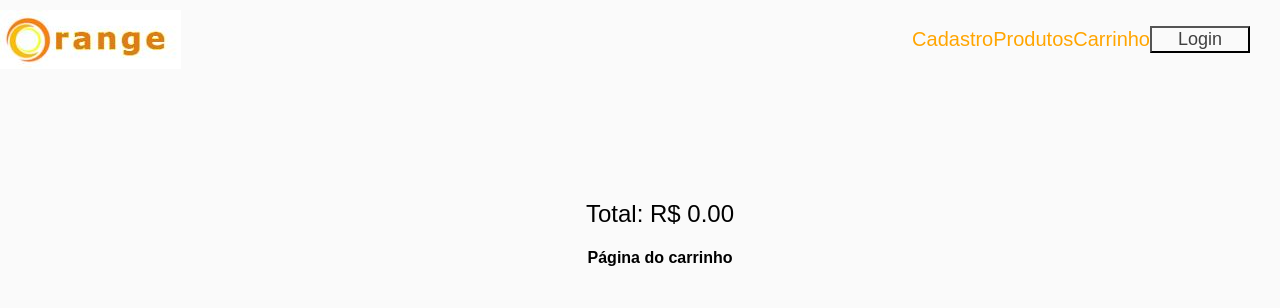
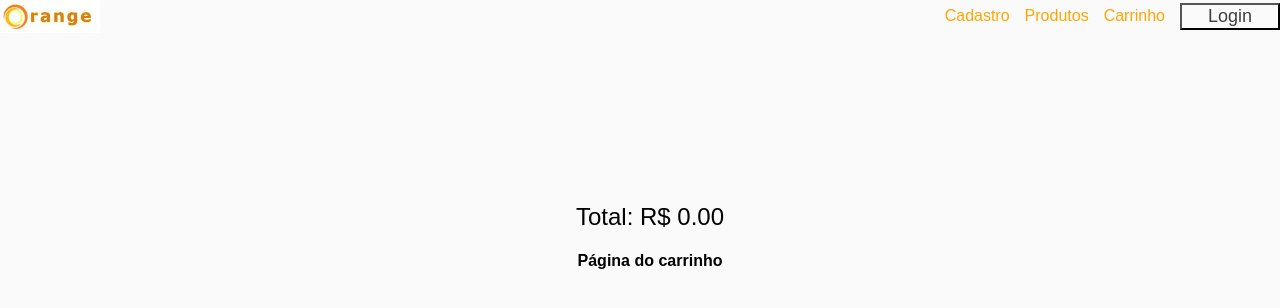
Before and after one commit to uendelrocha/orange, a plain HTML site: page carrinho/index.html in a window 1280 px wide. Shown: the top 308 px of the page. Drawn offline with Linux system fonts and the light colour scheme; files whose address does not match are found by name.

Commit message:
Changes to be committed: 	modified:   css/cadastro.css 	modified:   css/carrinho.css 	modified:   css/index.css 	modified:   js/index.js

```diff
--- a/css/cadastro.css
+++ b/css/cadastro.css
@@ -1,6 +1,7 @@
 body {
+    margin-top: 0px; /* Ajuste para compensar a altura do cabeçalho */
     margin: 1;
-    padding: 20px;
+    padding: 10px;
     background-color: Var(--branco);
   }
 
@@ -87,6 +88,8 @@ body {
   }
 
   .corpo{
+    margin-top: 40px; /* Ajuste para compensar a altura do cabeçalho */
+    padding: 10px;
     display: flexbox;
     flex-wrap: wrap;
     width: 60%;
--- a/css/carrinho.css
+++ b/css/carrinho.css
@@ -5,21 +5,21 @@ body, html {
     font-family: Arial, sans-serif;
 }
 
-#divCabecalho {
+/*#divCabecalho {
     background-color:transparent;
     color: white;
     text-align: center;
     padding: 10px 0;
     width: 100%;
-    position: fixed;
-    top: 0;
+    /* position: fixed; */
+   /* top: 0;
     left: 0;
-    z-index: 1000;
-}
+    z-index: 1000;*/
+/*}*/
 
 #corpo {
-    margin-top: 60px; /* Ajuste para compensar a altura do cabeçalho */
-    padding: 20px;
+    margin-top: 40px; /* Ajuste para compensar a altura do cabeçalho */
+    padding: 10px;
 }
 
 #divRodape {
@@ -41,12 +41,12 @@ body, html {
 }
 
 .produto {
-    background: #f9f9f9;
-    border: 1px solid #ddd;
+    background: var(--branco);
+    border: 1px solid #e7e407;
     border-radius: 10px;
     padding: 15px;
     width: 200px;
-    box-shadow: 0 2px 5px #ec8106de;
+    box-shadow: 0 2px 5px rgba(236, 73, 9, 0.871);
     text-align: center;
     box-sizing: border-box;
 }
@@ -67,9 +67,17 @@ body, html {
     margin: 5px 0;
 }
 
+
+.produto button:hover {
+    background-color: hsl(34, 88%, 60%); /* Nova cor ao passar o mouse */
+    color: white; /* Muda a cor do texto para branco */
+}
+}
+
+
 .produto button {
-    background-color: --laranja;
-    color: white;
+    background-color: var(--preto);
+    color: hwb(32 38% 11%);
     border: none;
     padding: 10px;
     border-radius: 5px;
@@ -77,7 +85,7 @@ body, html {
 }
 
 .produto button:disabled {
-    background-color: #aaa;
+    background-color: hsl(34, 78%, 75%);
     cursor: not-allowed;
 }
 
--- a/css/index.css
+++ b/css/index.css
@@ -17,22 +17,43 @@
 }
 
 /* Estilos para menus */
-.menu {
 
+.cabecalho {
+  display: flex; /* Permite posicionar elementos lado a lado */
+  width: 100%;
+  justify-content: space-between; /* Distribui espaço entre logo e menu */
+  align-content: center; /* Alinha verticalmente ao centro (opcional) */
   background-color: transparent;
-  color: var(--branco);
+}
 
+#logo_top {
   display: flex;
-  width: auto; /* Ajusta automaticamente a largura */
-  margin-right: 15px; /* Espaço horizontal entre itens */
-  padding: 10px 15px; /* Espaço interno ao redor do conteúdo */
-  justify-content: flex-start; /* Alinha à esquerda e cria espaço à direita */
-  align-items: flex-start; /* Alinha verticalmente o conteúdo na parte superior */
-  text-align: center;
-  align-items: center; /* Alinha texto à direita dos itens */
-  font-size: 20px;
+  align-items: center;
+}
 
+#logo_top img {
+  max-width: 100px; /* Defina o tamanho máximo da imagem conforme necessário */
+}
 
+#menu {
+  display: flex;
+  align-items: center;
+}
+
+#menu ul {
+  list-style-type: none; /* Remove os marcadores da lista */
+  padding: 0;
+  margin: 0;
+}
+
+#menu li {
+  margin-right: 15px; /* Espaço horizontal entre os itens do menu */
+  list-style-type: none;
+}
+
+#menu li:last-child {
+  margin-right: 0; /* Remove a margem à direita do último item do menu */
+  list-style-type: none;
 }
 
 @media (max-width: 768px) {
@@ -101,6 +122,8 @@ a:hover {
 
 /* Outros estilos globais */
 body {
+  margin-top: 0px; /* Ajuste para compensar a altura do cabeçalho */
+  padding: 10px;
   font-family: var(--fonte-padrao);
   background-color: var(--branco);
 }
@@ -110,39 +133,6 @@ h1, h2, h3 {
   color: var(--preto);
 }
 
-.cabecalho {
-  display: flex; /* Permite posicionar elementos lado a lado */
-  width: 100%;
-  justify-content: space-between; /* Distribui espaço entre logo e menu */
-  align-content: center; /* Alinha verticalmente ao centro (opcional) */
-  /*text-align: left; /* Texto à esquerda (opcional) */
-  background-color: transparent;
-}
-
-#logo_top {
-  display: flex;
-  width: auto; /* Ajusta automaticamente a largura */
-  justify-content: left;
-  align-content: center; /* Alinha verticalmente ao centro (opcional) */
-  text-align: left;
-}
-
-#menu {
-  display: flex;
-  width: auto; /* Ajusta automaticamente a largura */
-  margin-right: 15px; /* Espaço horizontal entre itens */
-  padding: 10px 15px; /* Espaço interno ao redor do conteúdo */
-  justify-content: flex-start; /* Alinha à esquerda e cria espaço à direita */
-  align-items: flex-start; /* Alinha verticalmente o conteúdo na parte superior */
-  text-align: center;
-  align-items: center; /* Alinha texto à direita dos itens */
-  font-size: 20px;
-}
-
-#menu li {
-  margin-right: 15px; /* Espaço horizontal entre itens */
-  padding: 10px 15px; /* Espaço interno ao redor do conteúdo */
-}
 
 
 /*
@@ -196,6 +186,8 @@ h1, h2, h3 {
 } */
 
 #corpo{
+    margin-top: 40px; /* Ajuste para compensar a altura do cabeçalho */
+    padding: 10px;
     display: flexbox;
     flex-wrap: wrap;
     width: 100%;
@@ -204,7 +196,10 @@ h1, h2, h3 {
     align-content: flex-start;
     text-align: center;
     background-color: var(--branco)
+
 }
+
+
 
 #rodape{
     display: flexbox;
--- a/js/index.js
+++ b/js/index.js
@@ -1,15 +1,14 @@
 var cabecalho =
     `<div class="cabecalho">
         <div id="logo_top">
-        <img src="../img/logo_top.JPG" alt="logo_top" />
-
+            <img src="../img/logo_top.JPG" alt="logo_top" />
         </div>
         <div id="menu">
 
-            <div><a href="../cadastro/index.html"> Cadastro</a></div>
-            <div><a href="../principal/index.html"> Produtos</a></div>
-            <div><a href="../carrinho/index.html"> Carrinho</a></div>
-            <div><a href="../login/index.html"><button class="botoes">Login</button></a></div>
+                <li><a href="../cadastro/index.html">Cadastro</a></li>
+                <li><a href="../principal/index.html">Produtos</a></li>
+                <li><a href="../carrinho/index.html">Carrinho</a></li>
+                <li><a href="../login/index.html"><button class="botoes">Login</button></a></li>
 
         </div>
     </div>`;
```
